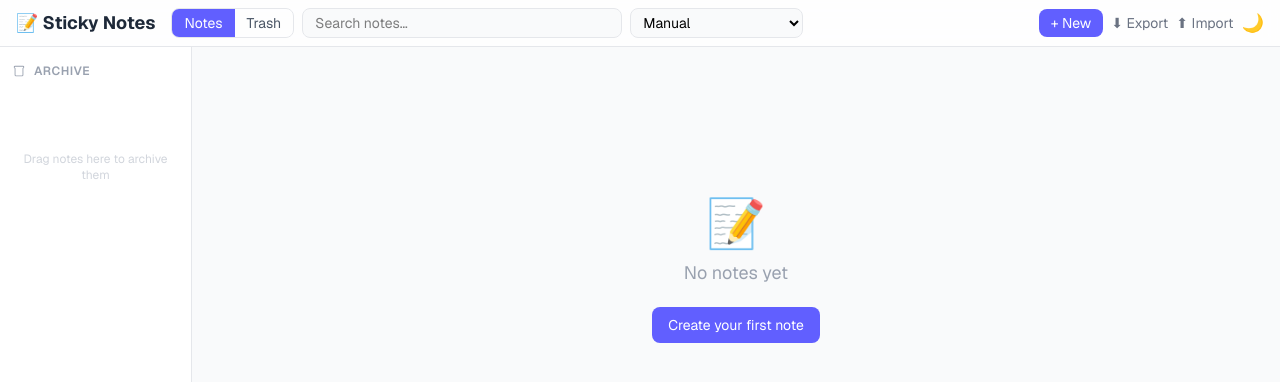
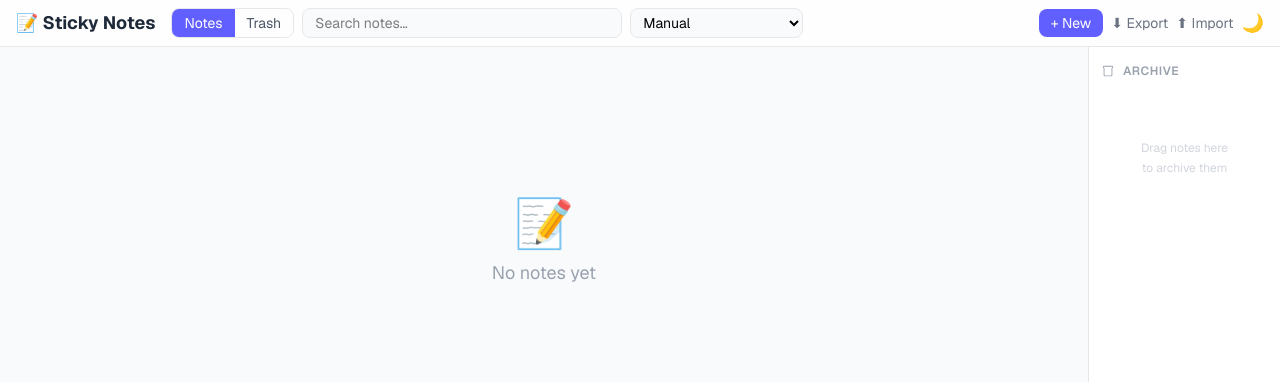
Before and after one commit to cest-pas-faux/sticky-notes, a Next.js app: page / in a window 1280 px wide. Shown: the top 382 px of the page. Built offline with nearby package versions, Linux system fonts and the light colour scheme.

Commit message:
Fix archive drop detection, move panel to right side

```diff
--- a/app/page.tsx
+++ b/app/page.tsx
@@ -3,14 +3,17 @@
 import { useState, useEffect, useRef, useCallback } from "react";
 import {
   DndContext,
+  rectIntersection,
   closestCenter,
   PointerSensor,
   KeyboardSensor,
   useSensor,
   useSensors,
+  useDroppable,
   DragStartEvent,
   DragOverEvent,
   DragEndEvent,
+  DroppableContainer,
 } from "@dnd-kit/core";
 import { sortableKeyboardCoordinates, arrayMove } from "@dnd-kit/sortable";
 import { useNotes } from "@/hooks/useNotes";
@@ -22,6 +25,146 @@ import { ArchivePanel } from "@/components/ArchivePanel";
 import { TrashCard } from "@/components/TrashCard";
 import { SettingsPanel } from "@/components/SettingsPanel";
 import type { View } from "@/types";
+
+// Custom collision detector: archive zone wins if the pointer is inside it,
+// otherwise fall back to closestCenter among sortable grid items.
+function archivePriorityCollision({
+  active,
+  droppableContainers,
+  pointerCoordinates,
+  ...args
+}: Parameters<typeof rectIntersection>[0]) {
+  if (!pointerCoordinates) return closestCenter({ active, droppableContainers, pointerCoordinates, ...args });
+
+  const archiveContainer = droppableContainers.find((c: DroppableContainer) => c.id === "archive-zone");
+  if (archiveContainer?.rect.current) {
+    const r = archiveContainer.rect.current;
+    const { x, y } = pointerCoordinates;
+    if (x >= r.left && x <= r.right && y >= r.top && y <= r.bottom) {
+      return [{ id: "archive-zone" }];
+    }
+  }
+
+  // Filter out the archive zone so closestCenter only sees grid items
+  const gridContainers = droppableContainers.filter((c: DroppableContainer) => c.id !== "archive-zone");
+  return closestCenter({ active, droppableContainers: gridContainers, pointerCoordinates, ...args });
+}
+
+function NotesView() {
+  const {
+    notes,
+    sortOrder,
+    archiveNote,
+    unarchiveNote,
+    updateNote,
+    deleteNote,
+    togglePin,
+    setNoteColor,
+    addTag,
+    removeTag,
+    reorderNotes,
+  } = useNotes();
+
+  const [dragIds, setDragIds] = useState<string[] | null>(null);
+  const [activeId, setActiveId] = useState<string | null>(null);
+  const [search] = useState(""); // passed via prop in parent but kept local here for simplicity
+  const isDndDisabled = sortOrder !== "manual";
+
+  const { setNodeRef: setArchiveRef, isOver: isOverArchive } = useDroppable({ id: "archive-zone" });
+
+  const activeNotes = notes.filter((n) => !n.trashedAt && !n.archived);
+  const archivedNotes = notes.filter((n) => !n.trashedAt && !!n.archived);
+
+  const draggingNote = activeId ? notes.find((n) => n.id === activeId) : null;
+  const draggingFromGrid = !!draggingNote && !draggingNote.archived;
+
+  const sortedActive = sortNotes(activeNotes, sortOrder);
+  const orderedNotes = dragIds
+    ? (dragIds.map((id) => sortedActive.find((n) => n.id === id)).filter(Boolean) as typeof sortedActive)
+    : sortedActive;
+
+  const cardProps = { onUpdate: updateNote, onDelete: deleteNote, onTogglePin: togglePin, onSetColor: setNoteColor, onAddTag: addTag, onRemoveTag: removeTag };
+
+  function handleDragStart({ active }: DragStartEvent) {
+    const id = String(active.id);
+    setActiveId(id);
+    const note = notes.find((n) => n.id === id);
+    if (note && !note.archived && !isDndDisabled) {
+      setDragIds(sortedActive.map((n) => n.id));
+    }
+  }
+
+  function handleDragOver({ active, over }: DragOverEvent) {
+    if (!over || isDndDisabled || over.id === "archive-zone") return;
+    const note = notes.find((n) => n.id === String(active.id));
+    if (!note?.archived) {
+      setDragIds((prev) => {
+        if (!prev) return prev;
+        const oldIdx = prev.indexOf(String(active.id));
+        const newIdx = prev.indexOf(String(over.id));
+        if (oldIdx === -1 || newIdx === -1) return prev;
+        return arrayMove(prev, oldIdx, newIdx);
+      });
+    }
+  }
+
+  function handleDragEnd({ active, over }: DragEndEvent) {
+    const id = String(active.id);
+    const note = notes.find((n) => n.id === id);
+    if (note && over) {
+      if (over.id === "archive-zone" && !note.archived) {
+        archiveNote(id);
+      } else if (note.archived && over.id !== "archive-zone") {
+        unarchiveNote(id);
+      } else if (!note.archived && dragIds && !isDndDisabled) {
+        reorderNotes(dragIds);
+      }
+    }
+    setActiveId(null);
+    setDragIds(null);
+  }
+
+  function handleDragCancel() {
+    setActiveId(null);
+    setDragIds(null);
+  }
+
+  return (
+    <DndContext
+      sensors={useSensors(
+        useSensor(PointerSensor, { activationConstraint: { distance: 8 } }),
+        useSensor(KeyboardSensor, { coordinateGetter: sortableKeyboardCoordinates }),
+      )}
+      collisionDetection={archivePriorityCollision}
+      onDragStart={handleDragStart}
+      onDragOver={handleDragOver}
+      onDragEnd={handleDragEnd}
+      onDragCancel={handleDragCancel}
+    >
+      <div className="flex flex-1 min-h-0">
+        {/* Main grid */}
+        <main className="flex-1 px-4 py-6 min-w-0">
+          {orderedNotes.length === 0 ? (
+            <div className="flex flex-col items-center justify-center py-32 text-gray-400 dark:text-gray-500 gap-3">
+              <span className="text-5xl">📝</span>
+              <p className="text-lg">No notes yet</p>
+            </div>
+          ) : (
+            <NotesGrid notes={orderedNotes} {...cardProps} />
+          )}
+        </main>
+
+        {/* Archive panel — right side */}
+        <ArchivePanel
+          notes={archivedNotes}
+          isOver={isOverArchive}
+          draggingFromGrid={draggingFromGrid}
+          setNodeRef={setArchiveRef}
+        />
+      </div>
+    </DndContext>
+  );
+}
 
 export default function Home() {
   const {
@@ -35,8 +178,6 @@ export default function Home() {
     restoreNote,
     hardDeleteNote,
     emptyTrash,
-    archiveNote,
-    unarchiveNote,
     setNoteColor,
     togglePin,
     addTag,
@@ -51,31 +192,11 @@ export default function Home() {
   const { dark, toggle: toggleDark } = useDarkMode();
   const [view, setView] = useState<View>("notes");
   const [search, setSearch] = useState("");
-  const [dragIds, setDragIds] = useState<string[] | null>(null);
-  const [activeId, setActiveId] = useState<string | null>(null);
   const importRef = useRef<HTMLInputElement>(null);
 
-  const sensors = useSensors(
-    useSensor(PointerSensor, { activationConstraint: { distance: 8 } }),
-    useSensor(KeyboardSensor, { coordinateGetter: sortableKeyboardCoordinates }),
-  );
-
   const activeNotes = notes.filter((n) => !n.trashedAt && !n.archived);
-  const archivedNotes = notes.filter((n) => !n.trashedAt && !!n.archived);
   const trashNotes = notes.filter((n) => !!n.trashedAt);
-
-  const isDndDisabled = sortOrder !== "manual" || !!search;
-
-  // The active note being dragged (used to know archive vs grid source)
-  const draggingNote = activeId ? notes.find((n) => n.id === activeId) : null;
-  const draggingFromGrid = !!draggingNote && !draggingNote.archived;
-
-  // Live-reordered list during drag (physical reflow approach)
-  const sortedActive = sortNotes(activeNotes, sortOrder);
-  const orderedNotes = dragIds
-    ? (dragIds.map((id) => sortedActive.find((n) => n.id === id)).filter(Boolean) as typeof sortedActive)
-    : sortedActive;
-  const displayNotes = filterNotes(orderedNotes, search);
+  const displayNotes = filterNotes(sortNotes(activeNotes, sortOrder), search);
 
   const handleNewNote = useCallback(() => {
     setView("notes");
@@ -105,59 +226,6 @@ export default function Home() {
     e.target.value = "";
   };
 
-  // ── Drag handlers ──────────────────────────────────────────────
-  function handleDragStart({ active }: DragStartEvent) {
-    const id = String(active.id);
-    setActiveId(id);
-    const note = notes.find((n) => n.id === id);
-    // Snapshot grid order so we can do live reflow
-    if (note && !note.archived && !isDndDisabled) {
-      setDragIds(sortedActive.map((n) => n.id));
-    }
-  }
-
-  function handleDragOver({ active, over }: DragOverEvent) {
-    if (!over || isDndDisabled) return;
-    const activeNote = notes.find((n) => n.id === String(active.id));
-    // Only reflow grid when dragging a grid note over another grid note
-    if (!activeNote?.archived && over.id !== "archive-zone") {
-      setDragIds((prev) => {
-        if (!prev) return prev;
-        const oldIdx = prev.indexOf(String(active.id));
-        const newIdx = prev.indexOf(String(over.id));
-        if (oldIdx === -1 || newIdx === -1) return prev;
-        return arrayMove(prev, oldIdx, newIdx);
-      });
-    }
-  }
-
-  function handleDragEnd({ active, over }: DragEndEvent) {
-    const id = String(active.id);
-    const note = notes.find((n) => n.id === id);
-
-    if (note && over) {
-      if (over.id === "archive-zone" && !note.archived) {
-        // Grid → Archive
-        archiveNote(id);
-      } else if (note.archived && over.id !== "archive-zone") {
-        // Archive → Grid
-        unarchiveNote(id);
-      } else if (!note.archived && dragIds && !isDndDisabled) {
-        // Grid → Grid reorder
-        reorderNotes(dragIds);
-      }
-    }
-
-    setActiveId(null);
-    setDragIds(null);
-  }
-
-  function handleDragCancel() {
-    setActiveId(null);
-    setDragIds(null);
-  }
-  // ───────────────────────────────────────────────────────────────
-
   if (!hydrated) {
     return (
       <div className="min-h-screen flex items-center justify-center bg-white dark:bg-gray-900">
@@ -165,15 +233,6 @@ export default function Home() {
       </div>
     );
   }
-
-  const cardProps = {
-    onUpdate: updateNote,
-    onDelete: deleteNote,
-    onTogglePin: togglePin,
-    onSetColor: setNoteColor,
-    onAddTag: addTag,
-    onRemoveTag: removeTag,
-  };
 
   return (
     <div className="min-h-screen bg-gray-50 dark:bg-gray-900 transition-colors flex flex-col">
@@ -204,41 +263,7 @@ export default function Home() {
       )}
 
       {view === "notes" ? (
-        <DndContext
-          sensors={sensors}
-          collisionDetection={closestCenter}
-          onDragStart={handleDragStart}
-          onDragOver={handleDragOver}
-          onDragEnd={handleDragEnd}
-          onDragCancel={handleDragCancel}
-        >
-          <div className="flex flex-1">
-            <ArchivePanel notes={archivedNotes} draggingFromGrid={draggingFromGrid} />
-
-            <main className="flex-1 px-4 py-6 min-w-0">
-              {displayNotes.length === 0 ? (
-                <div className="flex flex-col items-center justify-center py-32 text-gray-400 dark:text-gray-500 gap-3">
-                  <span className="text-5xl">📝</span>
-                  {search ? (
-                    <p>No notes match &ldquo;{search}&rdquo;</p>
-                  ) : (
-                    <>
-                      <p className="text-lg">No notes yet</p>
-                      <button
-                        onClick={handleNewNote}
-                        className="mt-2 bg-indigo-500 hover:bg-indigo-600 text-white px-4 py-2 rounded-lg text-sm transition-colors"
-                      >
-                        Create your first note
-                      </button>
-                    </>
-                  )}
-                </div>
-              ) : (
-                <NotesGrid notes={displayNotes} {...cardProps} />
-              )}
-            </main>
-          </div>
-        </DndContext>
+        <NotesView />
       ) : (
         <main className="max-w-screen-xl mx-auto px-4 py-6 w-full">
           {trashNotes.length === 0 ? (
--- a/components/ArchivePanel.tsx
+++ b/components/ArchivePanel.tsx
@@ -25,19 +25,19 @@ function ArchiveItem({ note }: { note: Note }) {
 
 interface Props {
   notes: Note[];
+  isOver: boolean;
   draggingFromGrid: boolean;
+  setNodeRef: (el: HTMLElement | null) => void;
 }
 
-export function ArchivePanel({ notes, draggingFromGrid }: Props) {
-  const { setNodeRef, isOver } = useDroppable({ id: "archive-zone" });
-
+export function ArchivePanel({ notes, isOver, draggingFromGrid, setNodeRef }: Props) {
   const highlight = isOver && draggingFromGrid;
 
   return (
     <aside
       ref={setNodeRef}
       className={[
-        "w-48 shrink-0 flex flex-col border-r transition-colors duration-150",
+        "w-48 shrink-0 flex flex-col border-l transition-colors duration-150",
         "border-gray-200 dark:border-gray-700",
         highlight
           ? "bg-indigo-50 dark:bg-indigo-950/40"
@@ -57,25 +57,25 @@ export function ArchivePanel({ notes, draggingFromGrid }: Props) {
         )}
       </div>
 
-      {/* Drop hint */}
+      {/* Drop zone visual */}
       <div
         className={[
-          "mx-2 mb-2 rounded-lg border-2 border-dashed px-2 py-1.5 text-center text-xs transition-all duration-150",
+          "mx-2 mb-2 rounded-lg border-2 border-dashed px-2 py-2 text-center text-xs transition-all duration-150",
           highlight
-            ? "border-indigo-400 dark:border-indigo-500 text-indigo-500 dark:text-indigo-400 opacity-100"
+            ? "border-indigo-400 dark:border-indigo-500 text-indigo-500 dark:text-indigo-400 bg-indigo-100/60 dark:bg-indigo-900/30"
             : draggingFromGrid
-            ? "border-gray-300 dark:border-gray-600 text-gray-400 dark:text-gray-500 opacity-100"
-            : "border-transparent opacity-0 pointer-events-none",
+            ? "border-gray-300 dark:border-gray-600 text-gray-400 dark:text-gray-500"
+            : "border-transparent opacity-0 pointer-events-none h-0 py-0 mb-0",
         ].join(" ")}
       >
-        Drop to archive
+        {highlight ? "Release to archive" : "Drop here to archive"}
       </div>
 
       {/* Archived note list */}
       <div className="flex-1 overflow-y-auto px-1 pb-4">
         {notes.length === 0 && !draggingFromGrid ? (
-          <p className="text-xs text-center text-gray-300 dark:text-gray-600 mt-6 px-2">
-            Drag notes here to archive them
+          <p className="text-xs text-center text-gray-300 dark:text-gray-600 mt-6 px-2 leading-relaxed">
+            Drag notes here<br />to archive them
           </p>
         ) : (
           <div className="flex flex-col gap-0.5">
```
